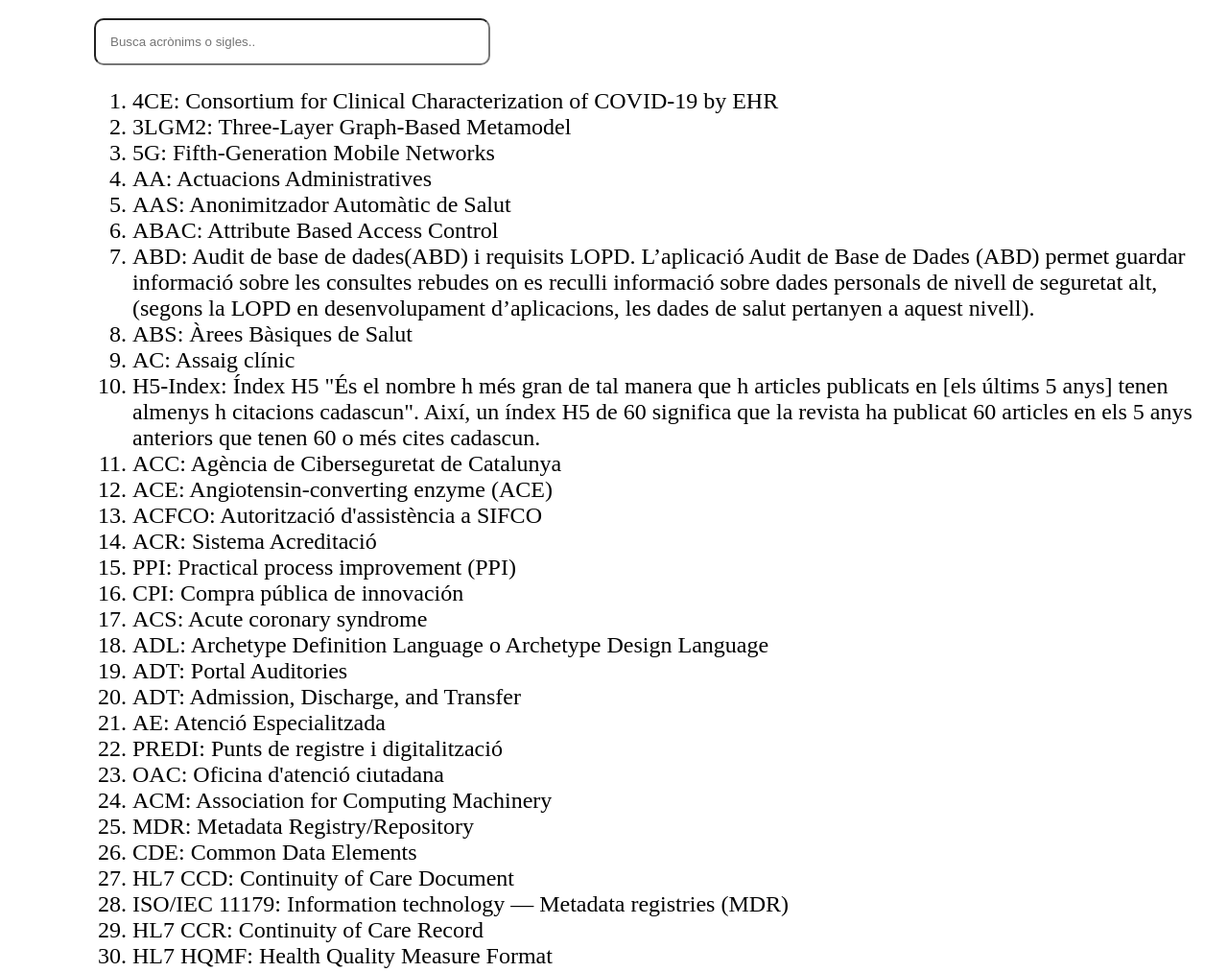
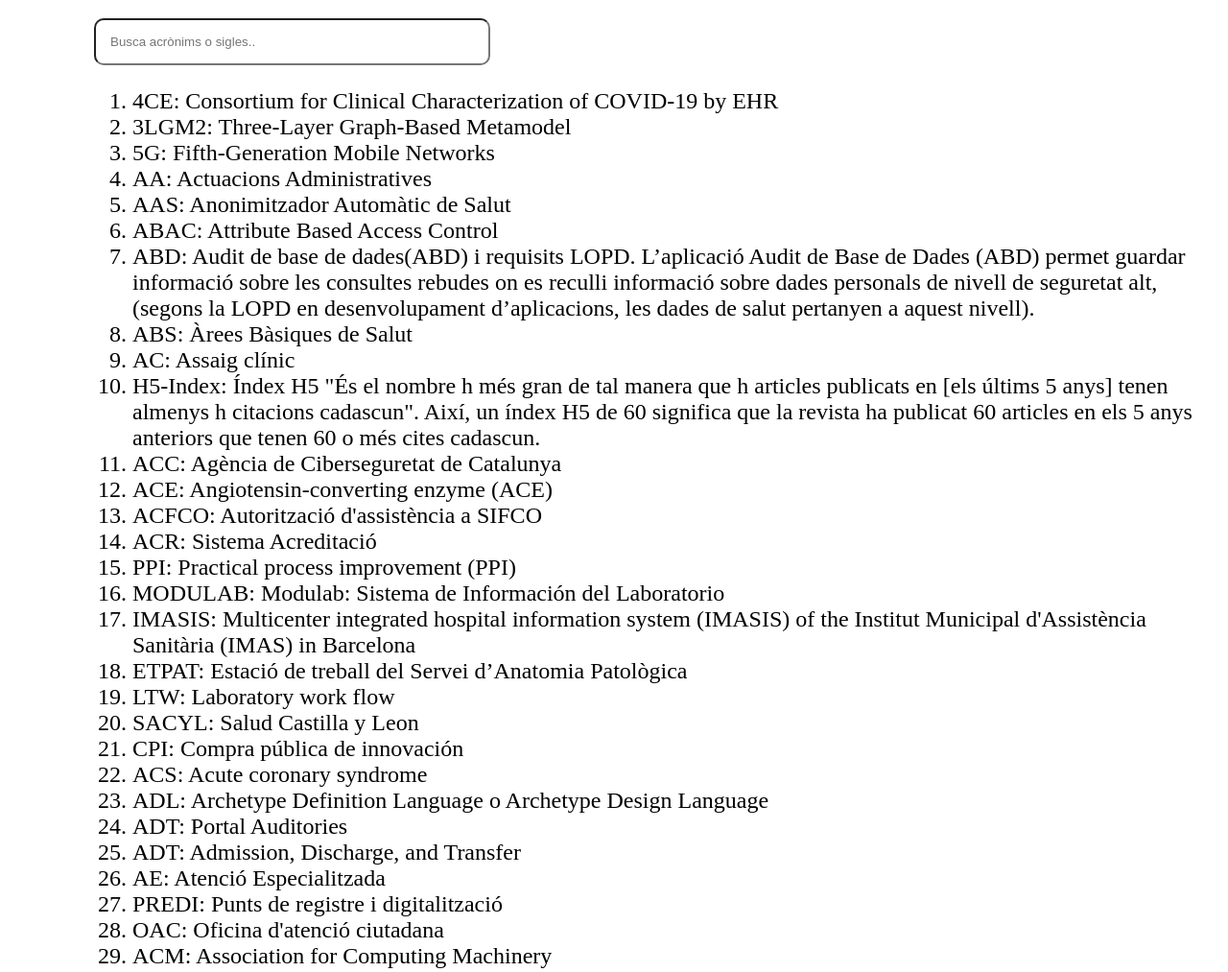
Before and after one commit to martinkochdesign/buscaracronims, a plain HTML site: page index.html in a window 1280 px wide. Shown: the part 79-1092 px from the top of the page at 96% size. Drawn offline with Linux system fonts and the light colour scheme.

Commit message:
Update index.html

```diff
--- a/index.html
+++ b/index.html
@@ -34,6 +34,11 @@
 <li class="acronim">ACFCO: Autorització d'assistència a SIFCO</li>
 <li class="acronim">ACR: Sistema Acreditació</li>
 <li class="acronim">PPI: Practical process improvement (PPI)</li>
+<li class="acronim">MODULAB: Modulab: Sistema de Información del Laboratorio</li>
+<li class="acronim">IMASIS: Multicenter integrated hospital information system (IMASIS) of the  Institut Municipal d'Assistència Sanitària (IMAS) in Barcelona</li>
+<li class="acronim">ETPAT: Estació de treball del Servei d’Anatomia Patològica</li>
+<li class="acronim">LTW: Laboratory work flow</li>
+<li class="acronim">SACYL: Salud Castilla y Leon</li>
 <li class="acronim">CPI: Compra pública de innovación</li>
 <li class="acronim">ACS: Acute coronary syndrome</li>
 <li class="acronim">ADL: Archetype Definition Language o Archetype Design Language</li>
```
